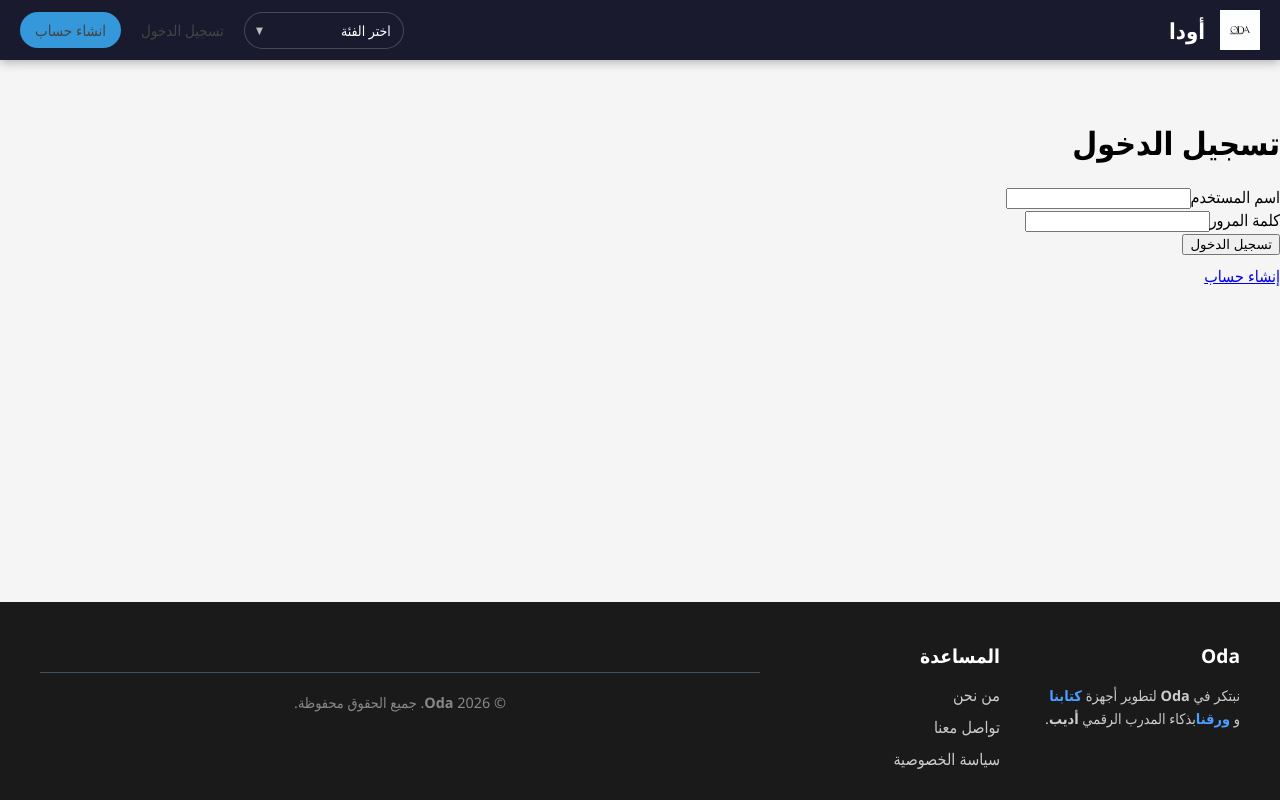
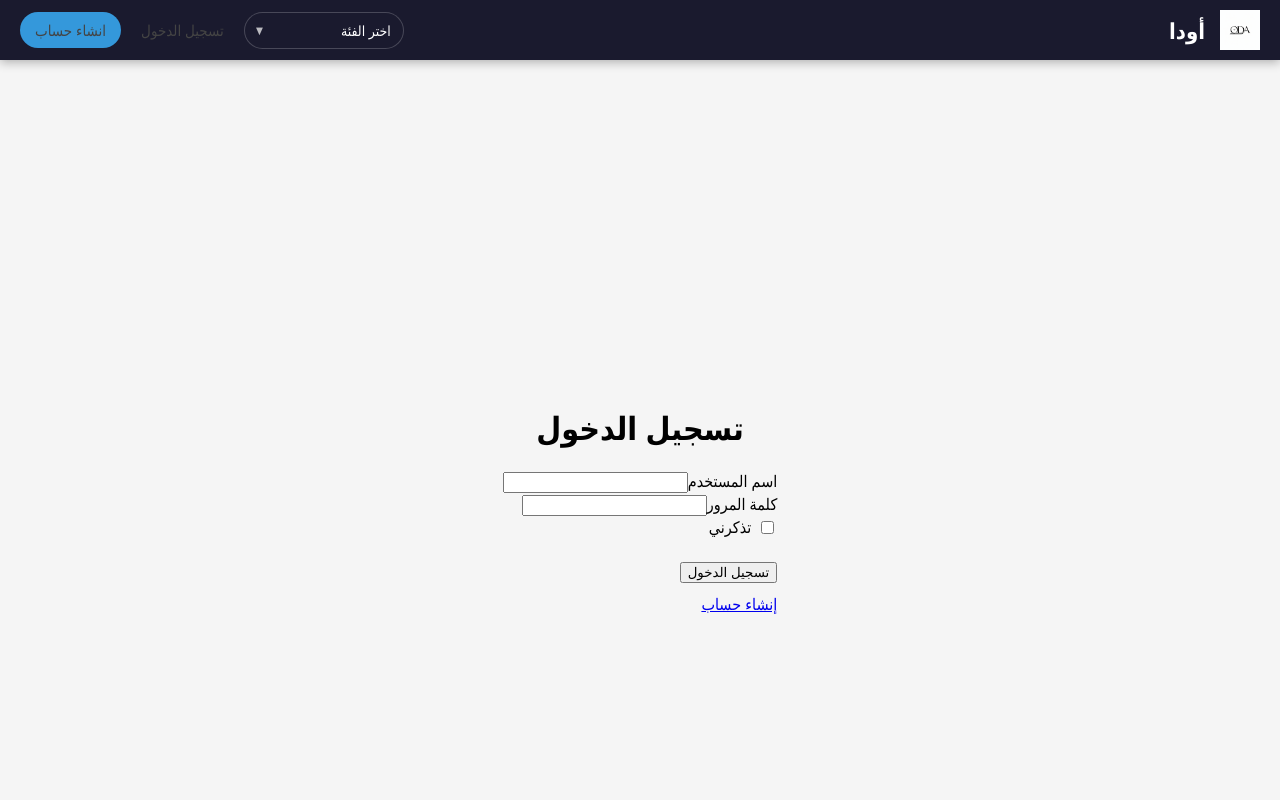
Before and after one commit to osama-alhudhaif/website, a React (Vite) app in the folder frontend/: page /login in a window 1280 px wide. Shown: the top 800 px of the page. Built offline with nearby package versions, Linux system fonts and the light colour scheme; no server answers.

Commit message:
Update login token duration from 30 days to permanent (10 years)

```diff
--- a/frontend/src/pages/login.tsx
+++ b/frontend/src/pages/login.tsx
@@ -1,12 +1,44 @@
-import { useState } from "react";
+import { useState, useEffect } from "react";
 import { Link, useNavigate } from "react-router-dom";
+
+// Helper functions للكوكيز
+const setPermanentCookie = (name: string, value: string) => {
+    // Set cookie to expire in 10 years (effectively permanent)
+    const expires = new Date(Date.now() + 10 * 365 * 864e5).toUTCString();
+    document.cookie = `${name}=${encodeURIComponent(value)}; expires=${expires}; path=/`;
+};
+
+const getCookie = (name: string): string | null => {
+    return document.cookie
+        .split("; ")
+        .find((row) => row.startsWith(`${name}=`))
+        ?.split("=")[1]
+        ? decodeURIComponent(document.cookie.split("; ").find((row) => row.startsWith(`${name}=`))!.split("=")[1])
+        : null;
+};
+
+const deleteCookie = (name: string) => {
+    document.cookie = `${name}=; expires=Thu, 01 Jan 1970 00:00:00 UTC; path=/`;
+};
+
+// style
 
 const Login = () => {
     const [username, setUsername] = useState("");
     const [password, setPassword] = useState("");
+    const [rememberMe, setRememberMe] = useState(false);
     const [error, setError] = useState("");
     const [loading, setLoading] = useState(false);
     const navigate = useNavigate();
+
+    // تحقق من وجود توكن محفوظ عند تحميل الصفحة
+    useEffect(() => {
+        const savedToken = getCookie("token");
+        if (savedToken) {
+            localStorage.setItem("token", savedToken);
+            navigate("/");
+        }
+    }, [navigate]);
 
     const handleSubmit = async (e: React.FormEvent) => {
         e.preventDefault();
@@ -25,6 +57,17 @@ const Login = () => {
             if (response.ok) {
                 localStorage.setItem("token", data.token);
                 localStorage.setItem("username", data.user.username);
+
+                // إذا اختار "تذكرني" → خزّن التوكن بشكل دائم (10 سنوات)
+                if (rememberMe) {
+                    setPermanentCookie("token", data.token);
+                    setPermanentCookie("username", data.user.username);
+                } else {
+                    // امسح أي كوكيز قديمة إذا ما اختار تذكرني
+                    deleteCookie("token");
+                    deleteCookie("username");
+                }
+
                 navigate("/");
             } else {
                 setError(data.detail || "خطأ في اسم المستخدم أو كلمة المرور");
@@ -37,7 +80,7 @@ const Login = () => {
     };
 
     return (
-        <div>
+        <div style={{ display: "flex", flexDirection: "column", justifyContent: "center", alignItems: "center", height: "100vh" }}>
             <h1>تسجيل الدخول</h1>
             {error && <p style={{ color: "red" }}>{error}</p>}
             <form onSubmit={handleSubmit}>
@@ -59,6 +102,19 @@ const Login = () => {
                     required
                 />
                 <br />
+
+                {/* زر تذكرني */}
+                <label htmlFor="rememberMe" style={{ display: "flex", alignItems: "center", gap: "6px", cursor: "pointer" }}>
+                    <input
+                        type="checkbox"
+                        id="rememberMe"
+                        checked={rememberMe}
+                        onChange={(e) => setRememberMe(e.target.checked)}
+                    />
+                    تذكرني
+                </label>
+                <br />
+
                 <button type="submit" disabled={loading}>
                     {loading ? "جاري التحميل..." : "تسجيل الدخول"}
                 </button>
```
